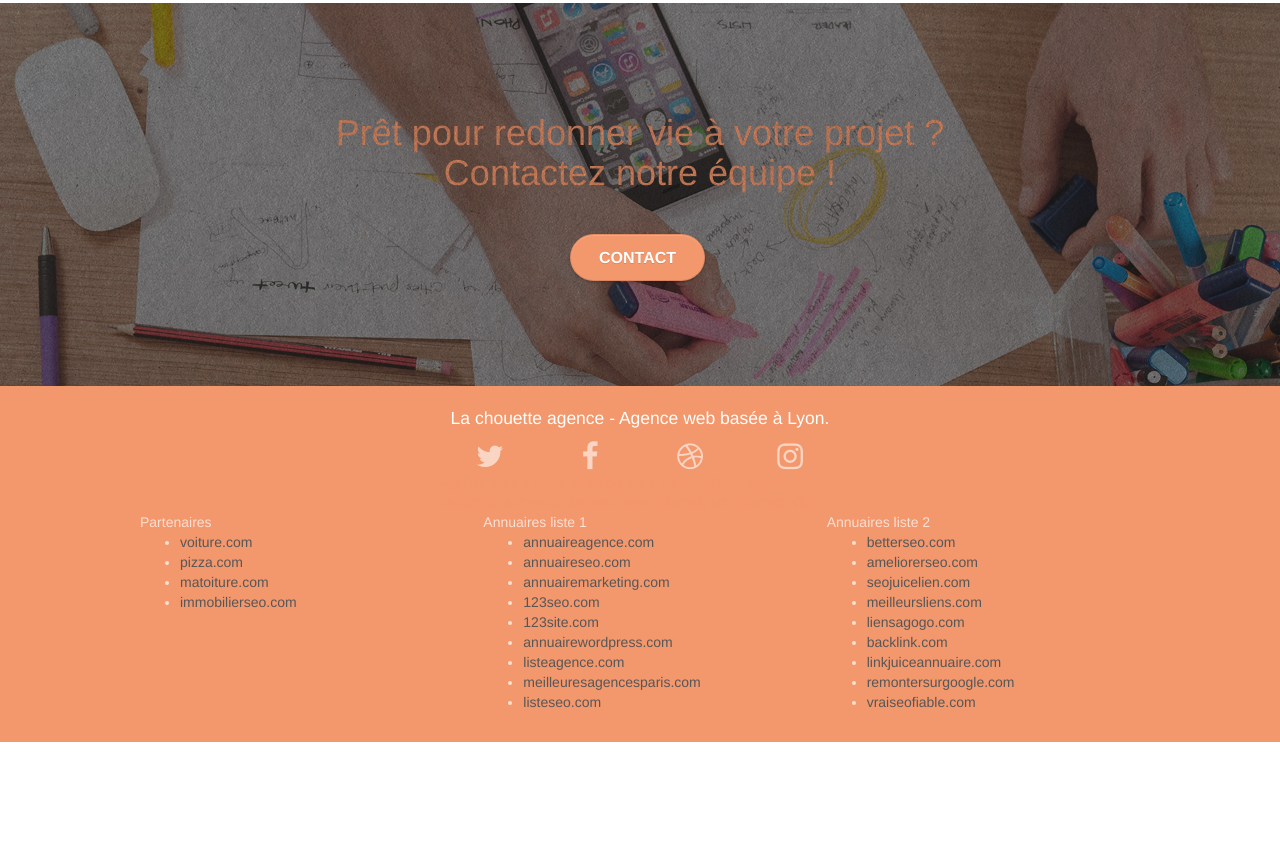
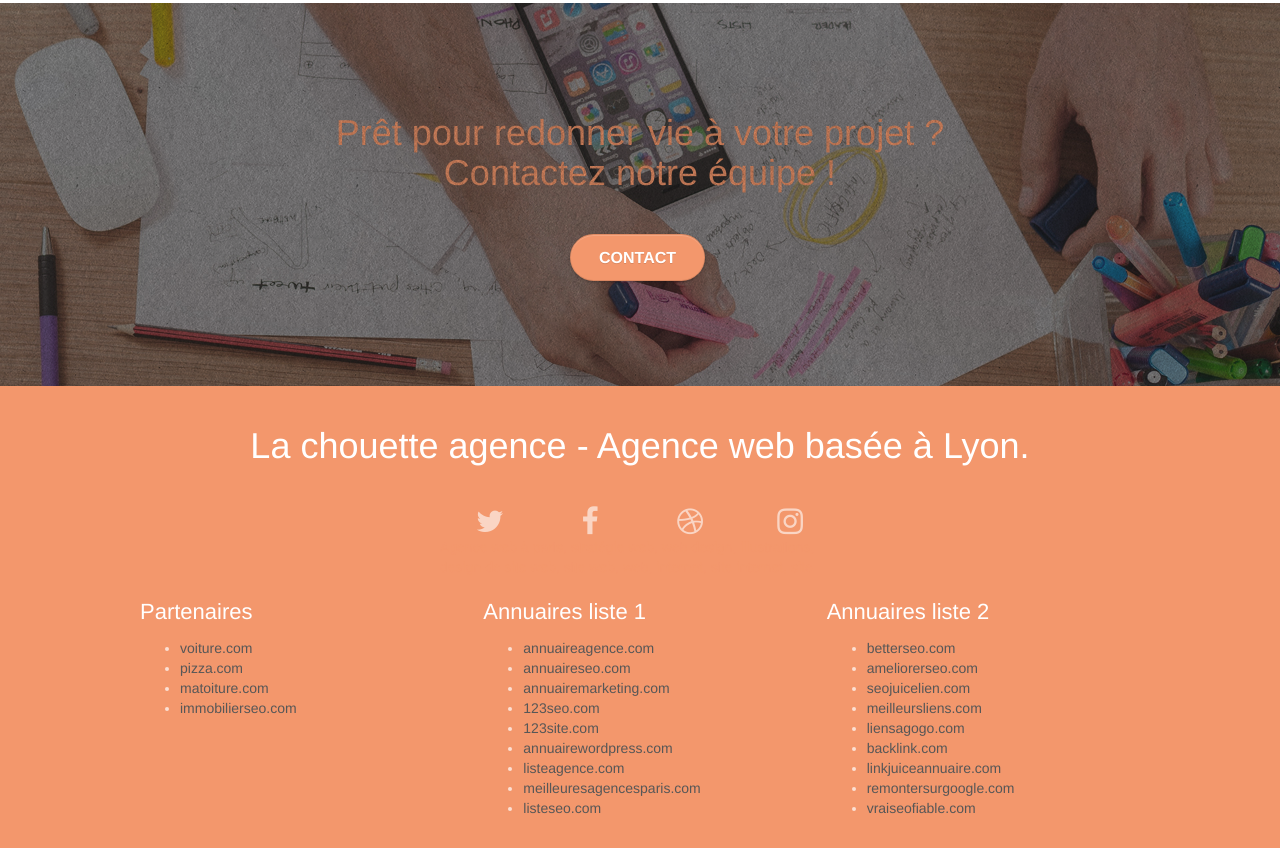
Before and after one commit to Vaalgtir/Projet-4, a plain HTML site: page index.html in a window 1280 px wide. Shown: the part 3385-4233 px from the top of the page. Before the commit the page ends 4127 px from the top, so only its background shows below. Drawn offline with Linux system fonts and the light colour scheme.

Commit message:
structuring

```diff
--- a/index.html
+++ b/index.html
@@ -161,7 +161,7 @@
 				</h1>
 				<div class="row tight-width-whitespace portfolio-row">
 					<div class="col-sm-6">
-						<a href="#" data-lightbox="img/1.jpg" data-gallery-id="gallery-1" data-caption="Refonte d'un site web pour un journal local" data-frame="snapshot-lb"><img src="img/1.jpg" alt="paris web design logo agence web meilleure agence et refonte site web journal" class="img-responsive portfolio-thumb" /></a>
+						<a href="#" data-lightbox="img/1.jpg" data-gallery-id="gallery-1" data-caption="Refonte d'un site web pour un journal local" data-frame="snapshot-lb"><img src="img/1-small.jpg" alt="paris web design logo agence web meilleure agence et refonte site web journal" class="img-responsive portfolio-thumb" /></a>
 						<h2 class="mg-md text-center">
 							Refonte d'un site web pour un journal local
 						</h2>
@@ -170,7 +170,7 @@
 						</p>
 					</div>
 					<div class="col-sm-6">
-						<a href="#" data-lightbox="img/2.jpg" data-gallery-id="gallery-1" data-caption="Création d'un site web pour photographes" data-frame="snapshot-lb"><img src="img/2.jpg" class="img-responsive portfolio-thumb" alt="paris web design logo agence web meilleure agence, Création d'un site web pour photographes" /></a>
+						<a href="#" data-lightbox="img/2.jpg" data-gallery-id="gallery-1" data-caption="Création d'un site web pour photographes" data-frame="snapshot-lb"><img src="img/2-small.jpg" class="img-responsive portfolio-thumb" alt="paris web design logo agence web meilleure agence, Création d'un site web pour photographes" /></a>
 						<h2 class="mg-md text-center">
 							Création d'un site web pour photographes
 						</h2>
@@ -225,9 +225,9 @@
 	<div class="container bloc-sm">
 		<div class="row">
 			<div class="col-sm-12">
-				<p class="text-center white">
+				<h1 class="text-center white">
 					La chouette agence - Agence web basée à Lyon.<br>
-				</p>
+				</h1>
 				<div class="row row-no-gutters social">
 					<div class="col-sm-3">
 						<div class="text-center">
@@ -253,7 +253,7 @@
 				</div>
 				<div class="row">
 					<div class="col-sm-4">
-						Partenaires
+						<h2>Partenaires</h2>
 							<ul>
 								<li><a href="voiture.com">voiture.com</a></li>
 								<li><a href="pizza.com">pizza.com</a></li>
@@ -262,7 +262,7 @@
 							</ul>
 					</div>
 					<div class="col-sm-4">
-						Annuaires liste 1
+						<h2>Annuaires liste 1</h2>
 						<ul>
 							<li><a href="annuaireagence.com">annuaireagence.com</a></li>
 							<li><a href="annuaireseo.com">annuaireseo.com</a></li>
@@ -276,7 +276,7 @@
 						</ul>
 					</div>
 					<div class="col-sm-4">
-						Annuaires liste 2
+						<h2>Annuaires liste 2</h2>
 						<ul>
 							<li><a href="betterseo.com">betterseo.com</a></li>
 							<li><a href="ameliorerseo.com">ameliorerseo.com</a></li>
--- a/style.css
+++ b/style.css
@@ -1074,3 +1074,11 @@ h4 {
 #bloc-4-portfolio h2 {
     color: #333333!important;
 }
+
+#bloc-8 h1 {
+    padding-bottom: 3rem;
+}
+
+#bloc-8 h2 {
+    color: #FFFFFF!important;
+}
```
Also changed, not shown: img/1-small.jpg (added), img/2-small.jpg (added).
